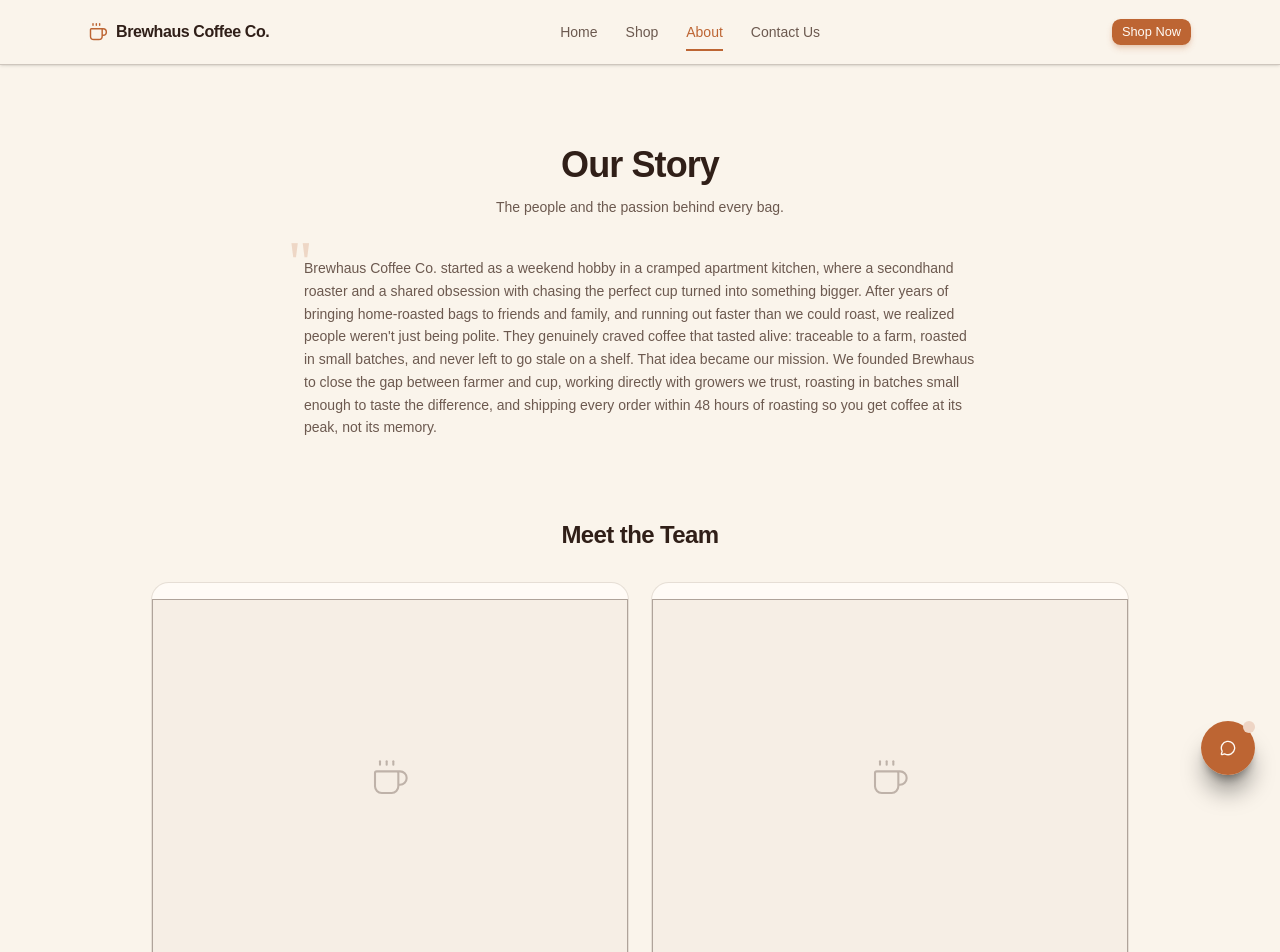
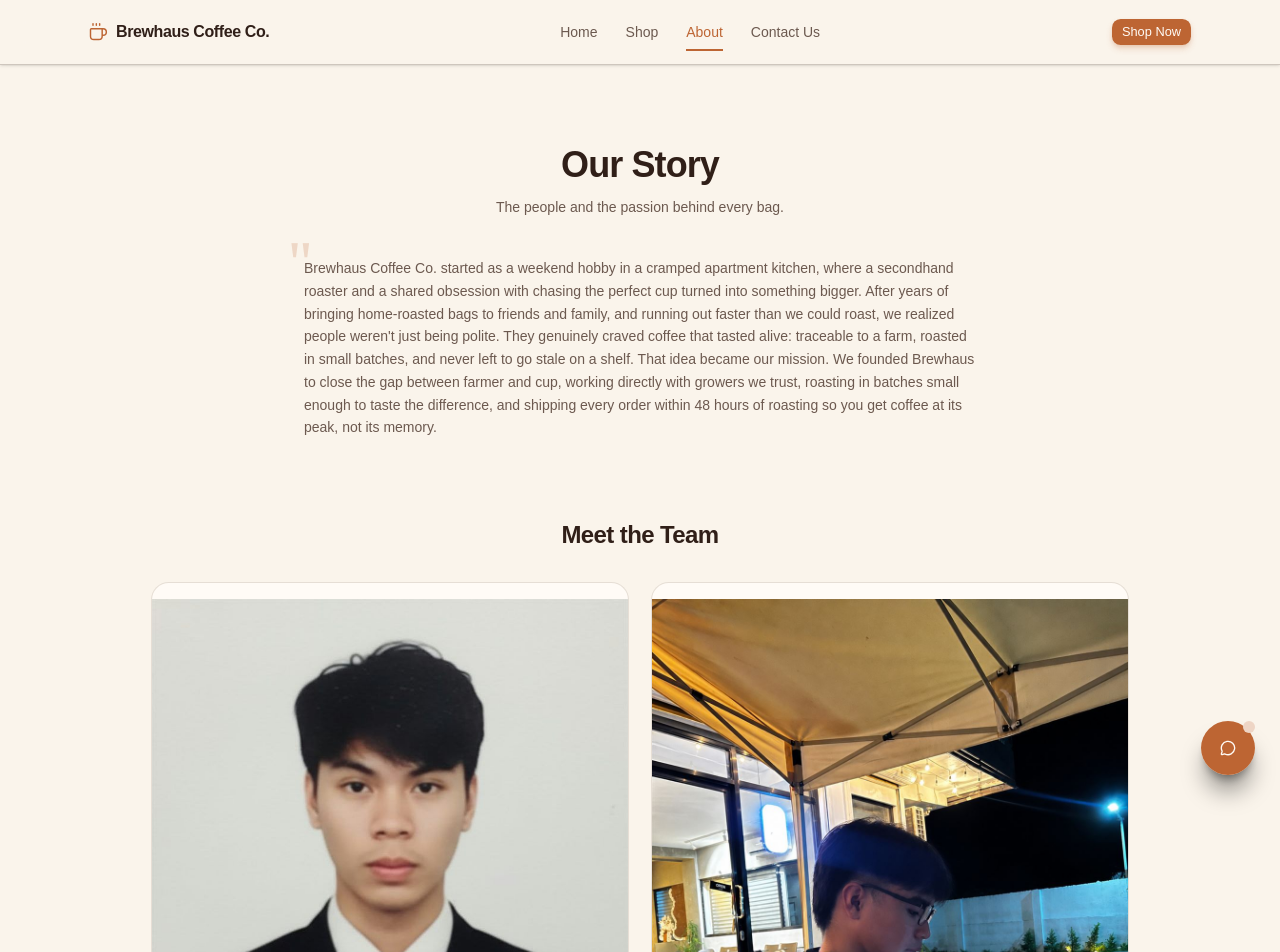
Before and after one commit to JustineSalinas/brewhaus-coffee-co, a React (Vite) app: page /about in a window 1280 px wide. Shown: the top 952 px of the page. Built offline with nearby package versions, Linux system fonts and the light colour scheme.

Commit message:
Add real team photos to About page, optimized for web

```diff
--- a/src/components/ImagePlaceholder.jsx
+++ b/src/components/ImagePlaceholder.jsx
@@ -2,7 +2,7 @@ import { useState } from "react";
 import { Coffee } from "lucide-react";
 import { cn } from "@/lib/utils";
 
-function ImagePlaceholder({ className, iconClassName, label, src }) {
+function ImagePlaceholder({ className, iconClassName, imgClassName, label, src }) {
   const [failed, setFailed] = useState(false);
 
   if (src && !failed) {
@@ -13,7 +13,10 @@ function ImagePlaceholder({ className, iconClassName, label, src }) {
           alt={label || ""}
           loading="lazy"
           onError={() => setFailed(true)}
-          className="h-full w-full object-cover transition-transform duration-500 group-hover:scale-105"
+          className={cn(
+            "h-full w-full object-cover transition-transform duration-500 group-hover:scale-105",
+            imgClassName,
+          )}
         />
       </div>
     );
--- a/src/pages/About.jsx
+++ b/src/pages/About.jsx
@@ -3,8 +3,16 @@ import ImagePlaceholder from "@/components/ImagePlaceholder";
 import { usePageTitle } from "@/hooks/usePageTitle";
 
 const team = [
-  { name: "Adrian Salinas", role: "Co-Founder & Head Roaster" },
-  { name: "Lienrev Visitacion", role: "Co-Founder & Operations Lead" },
+  {
+    name: "Adrian Salinas",
+    role: "Co-Founder & Head Roaster",
+    image: "/team/adrian-salinas.jpg",
+  },
+  {
+    name: "Lienrev Visitacion",
+    role: "Co-Founder & Operations Lead",
+    image: "/team/lienrev-visitacion.jpg",
+  },
 ];
 
 function About() {
@@ -51,8 +59,10 @@ function About() {
         {team.map((member) => (
           <Card key={member.name} className="overflow-hidden hover:-translate-y-1 hover:shadow-lg hover:shadow-black/20">
             <ImagePlaceholder
-              label={`Photo of ${member.name}`}
+              src={member.image}
+              label={member.name}
               className="aspect-[4/3] w-full"
+              imgClassName="object-top"
               iconClassName="h-10 w-10"
             />
             <CardContent className="p-5 text-center">
```
Also changed, not shown: public/team/adrian-salinas.jpg (added), public/team/lienrev-visitacion.jpg (added).
